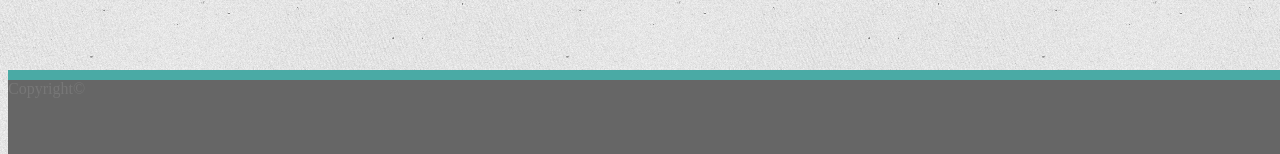
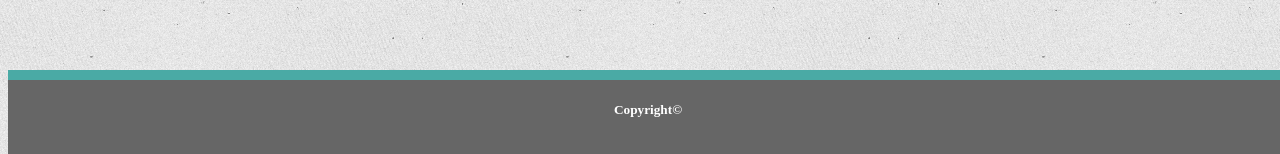
Before and after one commit to alexschu90/Basic-Portfolio-html-css-, a plain HTML site: page contact.html in a window 1280 px wide. Shown: the part 640-794 px from the top of the page. Drawn offline with Linux system fonts and the light colour scheme.

Commit message:
corrected all footer copyright logos

```diff
--- a/contact.html
+++ b/contact.html
@@ -41,7 +41,7 @@
         </form>
     </section>
     <footer>
-        Copyright&copy;
+        <h5 class="adjust">Copyright&copy;</h5>
     </footer>
 </body>
 </html>
```
Also changed, not shown: portfolio.html (+1 -1 lines).
